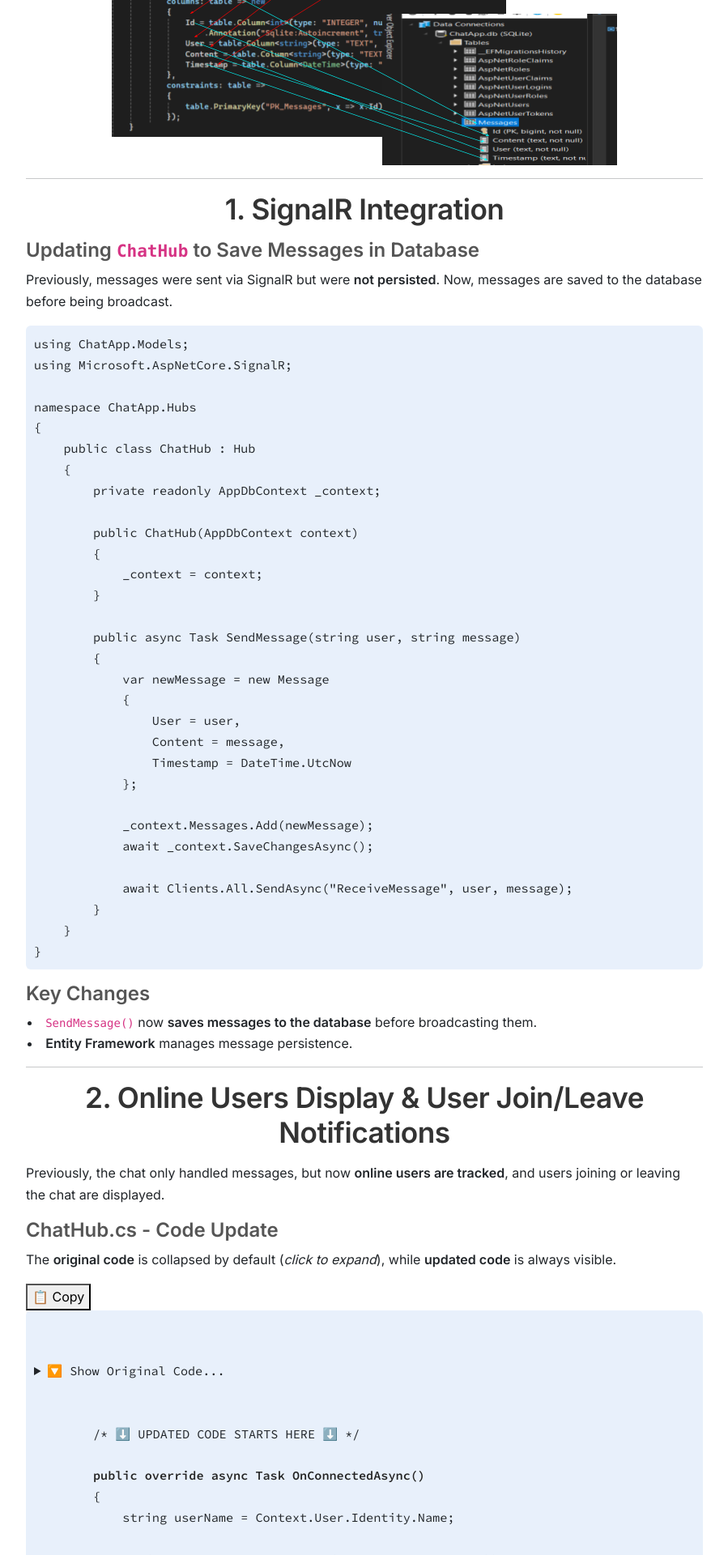
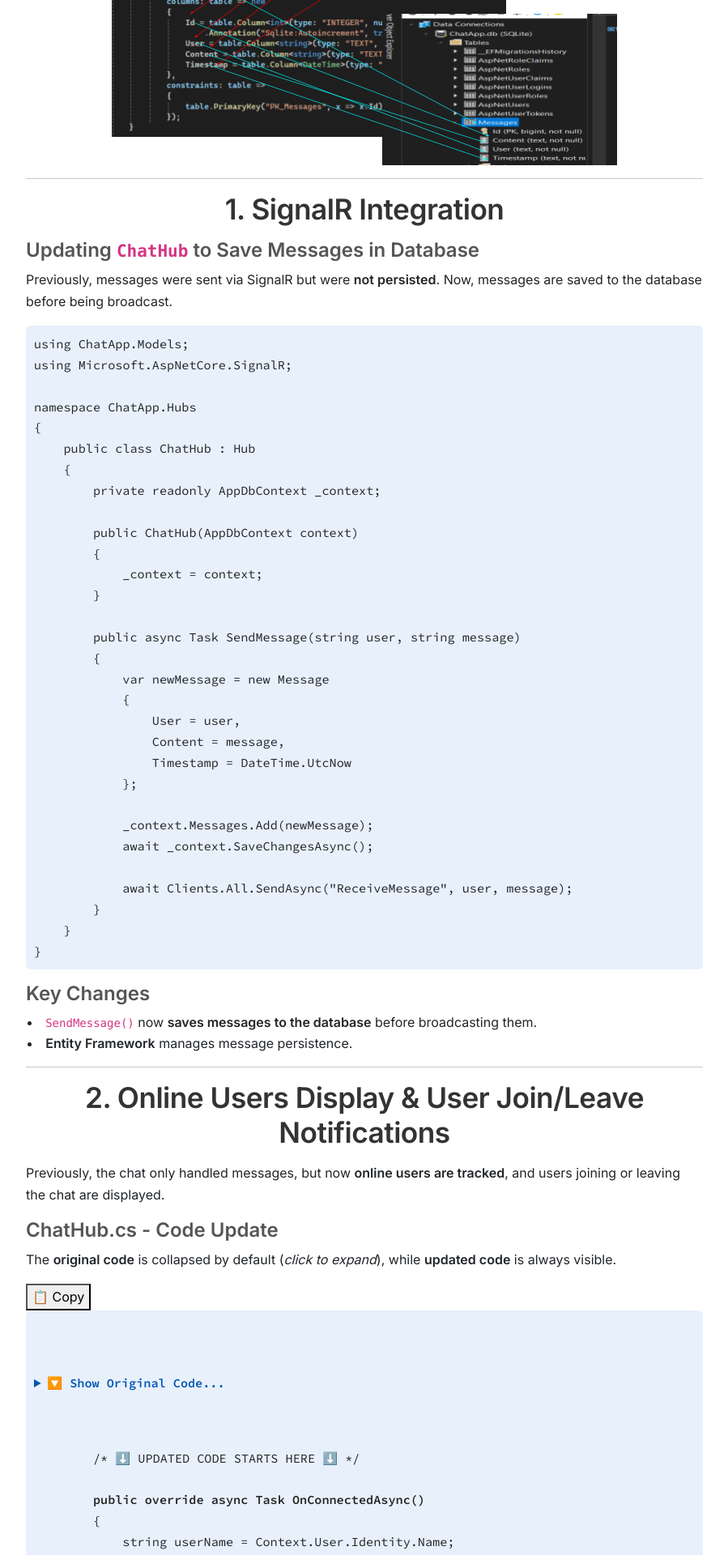
Before and after one commit to JWalshe86/ChatApp, a Jekyll site: the page built from docs/ChatAppPartTwo.md, in a window 1280 px wide. Shown: the part 4480-6400 px from the top of the page at 81% size, without its empty margins (190-1089 px from the left). Built offline with Jekyll 4.4.1, drawn with Linux system fonts in a browser that asks for light colours.

Commit message:
Update custom.css

```diff
--- a/docs/assets/css/custom.css
+++ b/docs/assets/css/custom.css
@@ -157,3 +157,26 @@
 pre code span {
     display: inline-block;
 }
+/* Make sure details has no borders */
+details {
+    margin: 10px 0;
+}
+
+/* Style the summary line */
+summary {
+    cursor: pointer;
+    font-weight: bold;
+    color: #0056b3;
+    padding: 5px 0;
+    user-select: none; /* Prevent accidental selection */
+}
+
+/* Style the original code inside details */
+details[open] .original-code {
+    display: block;
+}
+
+/* Ensure hidden original code still gets copied */
+.original-code {
+    display: none; /* Hide original code by default */
+}
```
